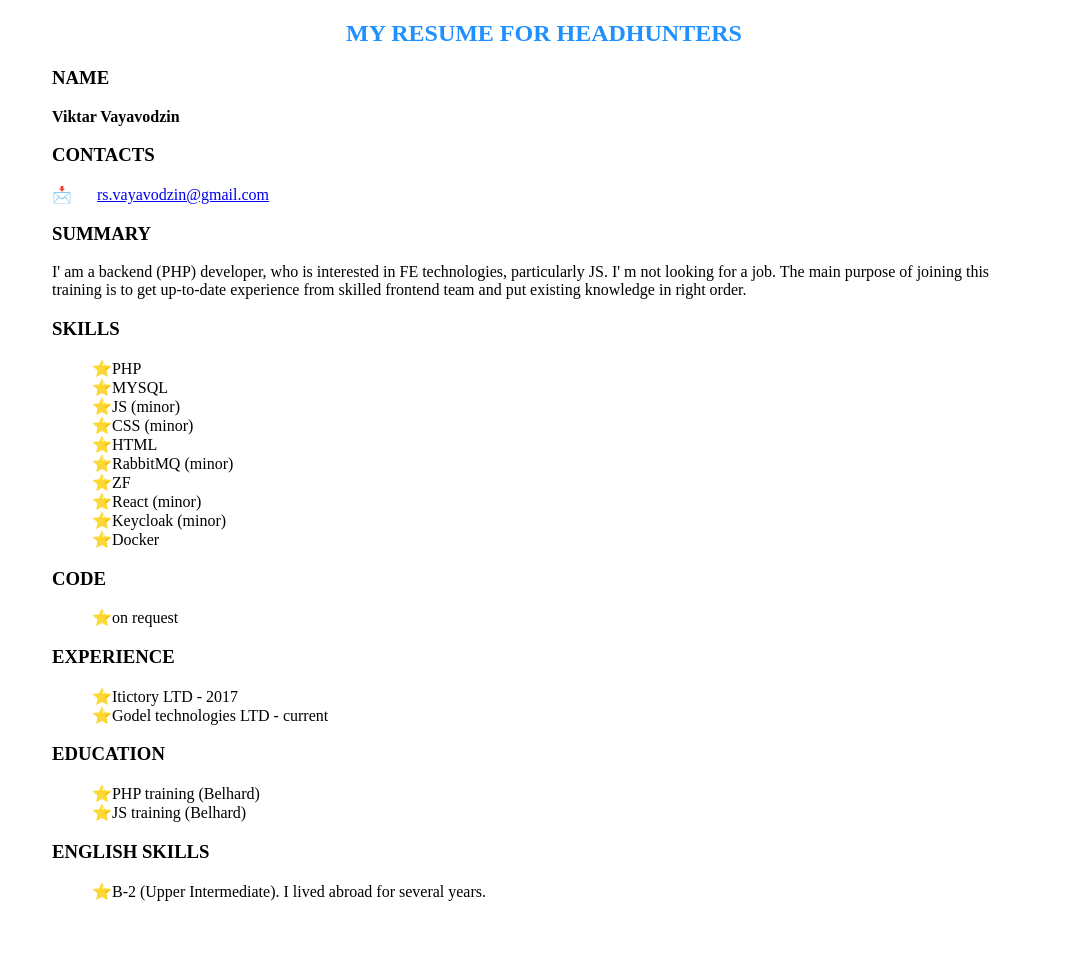
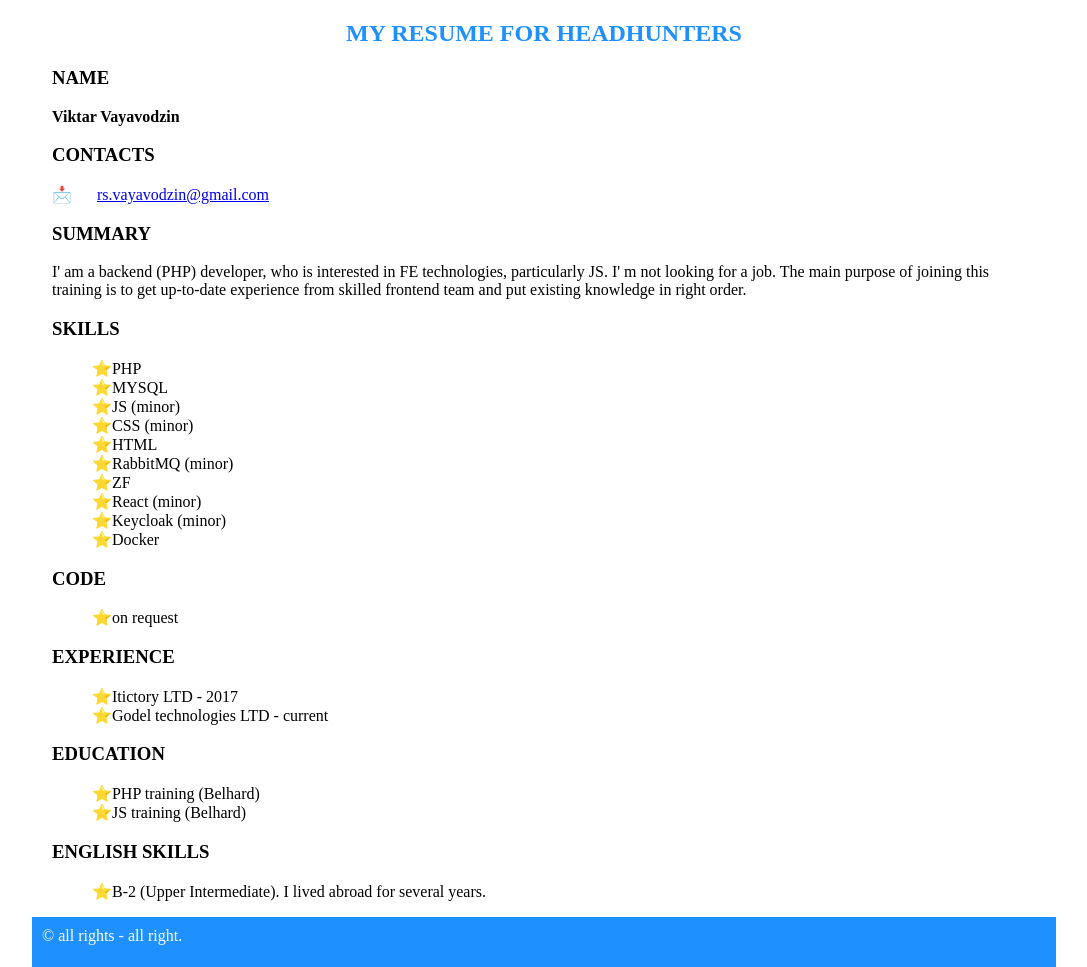
Before and after one commit to vayavodzin/rsschool-2019Q1-cv, a plain HTML site: page index.html in a window 1280 px wide. Shown: the whole page, without its empty margins (96-1183 px from the left). Before the commit the page ends 917 px from the top, so only its background shows below. Drawn offline with Linux system fonts and the light colour scheme.

Commit message:
feat: add footer block with copyright info;

```diff
--- a/css/style.css
+++ b/css/style.css
@@ -29,3 +29,16 @@ ul li::before {
     content: "\2B50";  /* Add content: \2022 is the CSS Code/unicode for a bullet */
     color: red; /* Change the color */
 }
+
+footer {
+    width: 100%;
+    height: 50px;
+    background-color: #1E90FF;
+}
+
+.copyright-info {
+    float: left;
+    margin: 10px;
+    vertical-align: middle;
+    color: #FFFFFF;
+}
--- a/index.html
+++ b/index.html
@@ -49,5 +49,8 @@
         <li>B-2 (Upper Intermediate). I lived abroad for several years.</li>
     </ul>
 </section>
+<footer>
+    <span class="copyright-info"> &#169; all rights - all right.</span>
+</footer>
 </body>
 </html>
```
